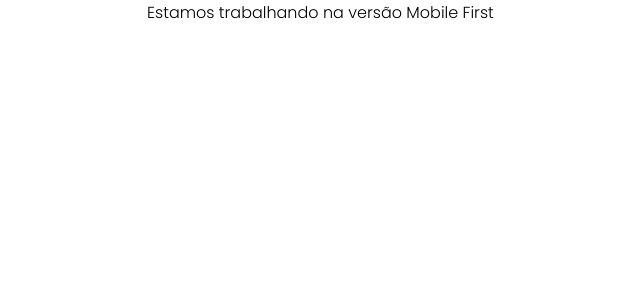
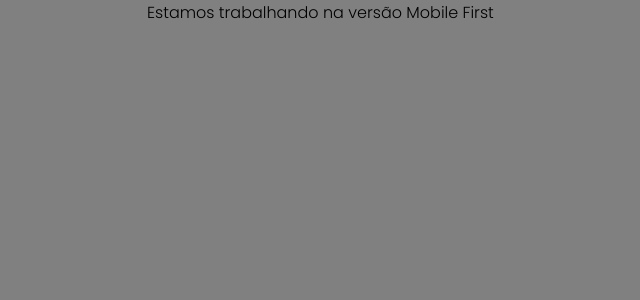
Before and after one commit to joao966/frontend-challenge, a Next.js app in the folder front/: page / in a window 1280 px wide. Shown: the top 300 px of the page, without its empty margins (24-664 px from the left). Built offline with nearby package versions, Linux system fonts and the light colour scheme.

Commit message:
FIX: ajusta css global

```diff
--- a/front/src/style/global.ts
+++ b/front/src/style/global.ts
@@ -27,12 +27,15 @@ const GlobalStyle = createGlobalStyle`
 
 
   * {
-    font-family: Poppins-normal;
-    width: 100%;
-    height: 100vh;
     margin: 0;
     padding: 0;
+    outline: 0;
     box-sizing: border-box;
+  }
+
+  body {
+    font-family: Poppins-normal;
+    background-color: #808080;
   }
 `;
 
```
